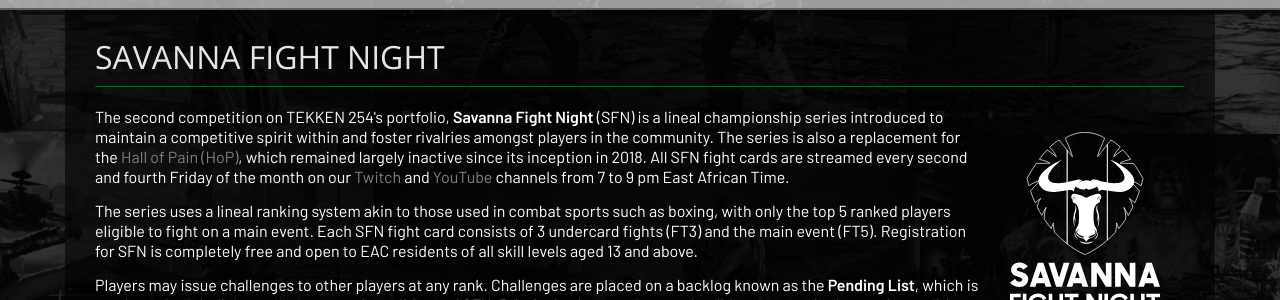
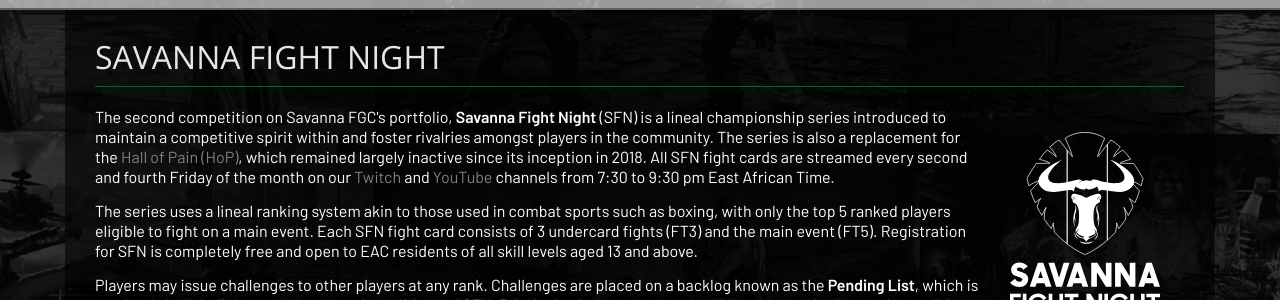
Before and after one commit to TEKKEN-254/client, a Jekyll site: the page built from fight-night/index.html, in a window 1280 px wide. Shown: the part 166-466 px from the top of the page. Built offline with Jekyll 4.4.1, drawn with Linux system fonts in a browser that asks for light colours.

Commit message:
Minor edits

```diff
--- a/fight-night/index.html
+++ b/fight-night/index.html
@@ -9,11 +9,11 @@
     <div class="logo-container">
         <div class="logo-bg" id="sfn-bg"><img class="intro-logo" id="sfn" src="../assets/img/logos/fight-night-logo.svg" alt="Savanna Fight Night logo" /></div>
     </div>
-    <p>The second competition on TEKKEN 254's portfolio, <strong>Savanna Fight Night</strong> (SFN) is a lineal championship series introduced to maintain a competitive spirit within and foster rivalries amongst players in the community. The series is also
+    <p>The second competition on Savanna FGC's portfolio, <strong>Savanna Fight Night</strong> (SFN) is a lineal championship series introduced to maintain a competitive spirit within and foster rivalries amongst players in the community. The series is also
         a replacement for the <a href="https://www.youtube.com/playlist?list=PLywPefEOxPcOAtwYUDAgWtOO1RrRoj5kT" target="_blank">Hall of Pain (HoP)</a>, which remained largely inactive since its inception in 2018. All SFN fight cards are streamed every
         second and fourth Friday of the month on our
         <a href=" https://twitch.tv/tekken254" target="_blank">Twitch</a> and
-        <a href="https://youtube.com/tekken254-main" target="_blank">YouTube</a> channels from 7 to 9 pm East African Time.
+        <a href="https://youtube.com/tekken254-main" target="_blank">YouTube</a> channels from 7:30 to 9:30 pm East African Time.
     </p>
     <p>The series uses a lineal ranking system akin to those used in combat sports such as boxing, with only the top 5 ranked players eligible to fight on a main event. Each SFN fight card consists of 3 undercard fights (FT3) and the main event (FT5). Registration for SFN is completely free and open to EAC residents of all skill levels aged 13 and
         above.</p>
```
